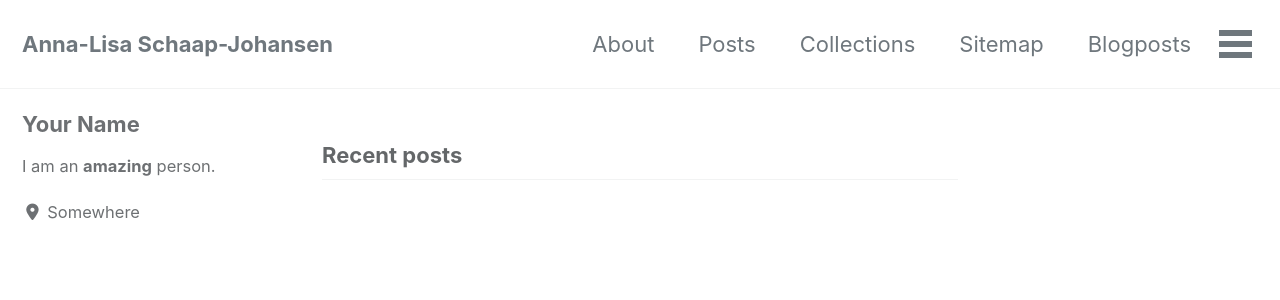
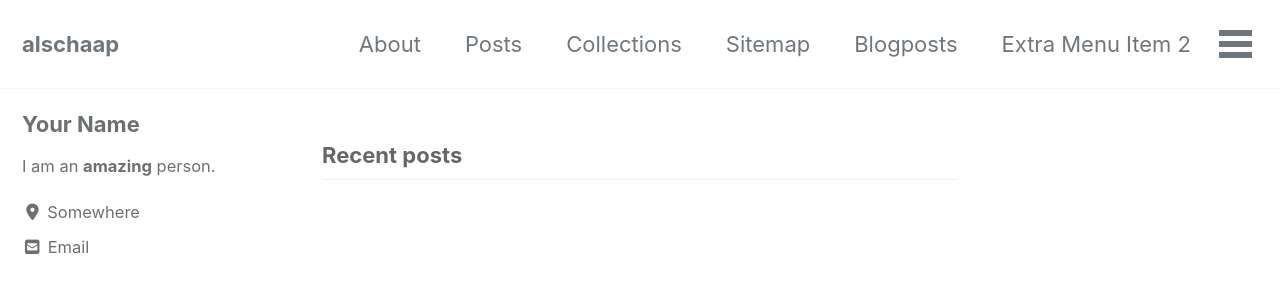
Before and after one commit to alschaap/alschaap.github.io, a Jekyll site: the page built from index.html, in a window 1280 px wide and 900 px high. Shown: the top 300 px of the window. Built offline with Jekyll 4.4.1, drawn with Linux system fonts in a browser that asks for light colours; cached includes are drawn as plain includes; nearby versions of some CDN libraries; the list of posts is cut into pages by our own code.

Commit message:
updated config.yml

```diff
--- a/_config.yml
+++ b/_config.yml
@@ -16,7 +16,7 @@ minimal_mistakes_skin    : "default" # "air", "aqua", "contrast", "dark", "dirt"
 
 # Site Settings
 locale                   : "en-US"
-title                    : "Anna-Lisa Schaap-Johansen" #"alsj" #"Site Title"
+title                    : "alschaap" #"Anna-Lisa Schaap-Johansen" #"alsj" #"Site Title"
 title_separator          : "-"
 subtitle                 : # site tagline that appears below site title in masthead
 name                     : "Your Name"
@@ -101,7 +101,7 @@ author:
   links:
     - label: "Email"
       icon: "fas fa-fw fa-envelope-square"
-      # url: "mailto:your.name@email.com"
+      url: "mailto:your.name@email.com"
     - label: "Website"
       icon: "fas fa-fw fa-link"
       # url: "https://your-website.com"
```
